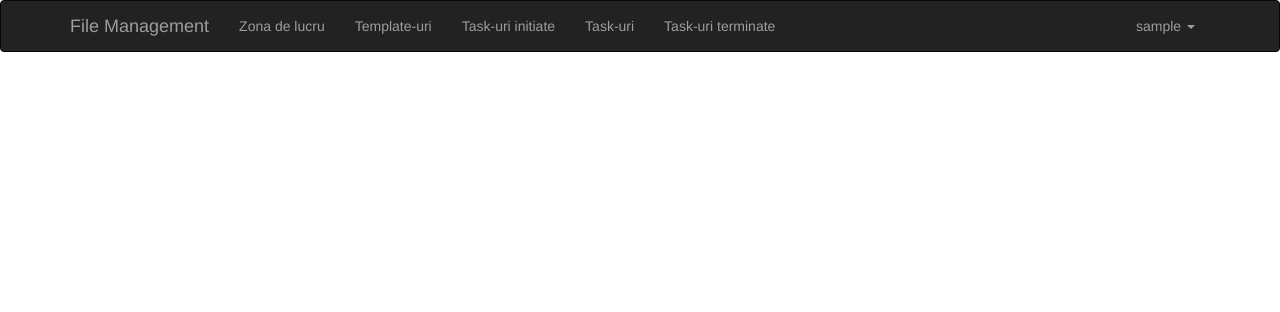
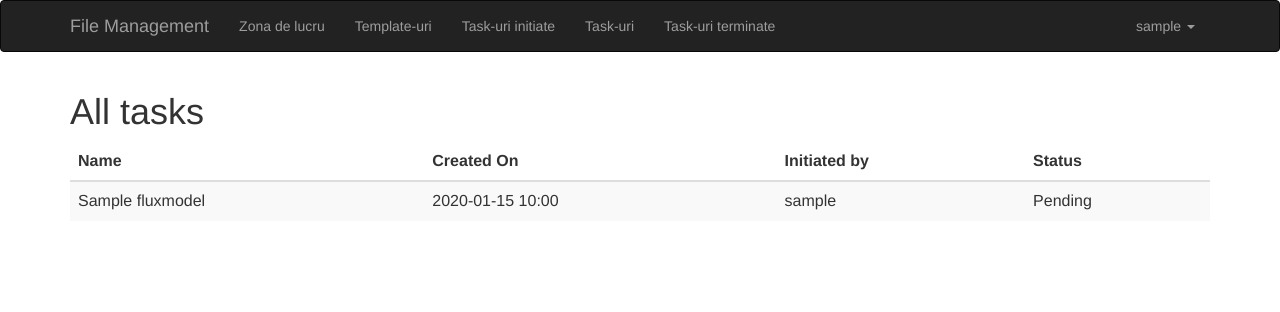
Before and after one commit to danielacraciun/proiect-colectiv, a Django app: page /documents/current_tasks/ in a window 1280 px wide. Shown: the top 312 px of the page. Run offline with Django 3.2, Linux system fonts and the light colour scheme; a user stored in the database is signed in; tables that the repository leaves empty hold one stand-in row (values such as "Sample post"); some libraries are stand-ins or nearby versions.

Commit message:
Added tasks and finished tasks to templates
Signed-off-by: Robert Sandor <sandorrobertk94@gmail.com>

```diff
--- a/file_management/documents/templates/tasks.html
+++ b/file_management/documents/templates/tasks.html
@@ -1 +1,32 @@
 {% extends "base.html" %}
+
+{% block content %}
+
+{% if fluxes %}
+<h1> All tasks </h1>
+<table class="table table-striped">
+        <thead>
+            <tr>
+                <th>Name</th>
+                <th>Created On</th>
+                <th>Initiated by</th>
+                <th>Status</th>
+            </tr>
+        </thead>
+        <tbody>
+        {% for flux in fluxes %}
+            <tr>
+                <td> {{ flux.flux_parent.title }} </td>
+                <td> {{ flux.created_on|date:'Y-m-d H:i' }}</td>
+                <td> {{ flux.initiated_by.username }}</td>
+                <td> {{ flux.get_status_display }}</td>
+              </td>
+            </tr>
+        {% endfor %}
+        </tbody>
+</table>
+{% else %}
+<p>No tasks.</p>
+{% endif %}
+
+{% endblock %}
--- a/file_management/documents/views.py
+++ b/file_management/documents/views.py
@@ -5,7 +5,8 @@ from django.shortcuts import redirect
 from django.shortcuts import render
 from django.views.generic import TemplateView, DetailView, DeleteView
 from documents.forms import DocumentForm
-from documents.models import Document
+from documents.models import Document, FluxInstance, FluxStatus
+from django.db.models import Q
 
 
 # to do: add management commnd that deletes docs after 30 days
@@ -87,8 +88,13 @@ class CurrentTasks(TemplateView):
     # requiring action fluxes
     template_name = 'tasks.html'
 
+    def get_queryset(self):
+        tasks = FluxInstance.objects.all();
+        return tasks
+
     def get_context_data(self, **kwargs):
-        context = super(CurrentTasks, self).get_context_data()
+        context = super(CurrentTasks, self).get_context_data(**kwargs)
+        context['fluxes'] = self.get_queryset()
         return context
 
 
@@ -96,8 +102,13 @@ class FinishedTasks(TemplateView):
     # finished fluxes and docs
     template_name = 'fin_tasks.html'
 
+    def get_queryset(self):
+        tasks = FluxInstance.objects.exclude(status=FluxStatus.PENDING);
+        return tasks
+
     def get_context_data(self, **kwargs):
         context = super(FinishedTasks, self).get_context_data()
+        context['fluxes'] = self.get_queryset()
         return context
 
 
```
Also changed, not shown: file_management/documents/templates/fin_tasks.html (+31 -0 lines).
